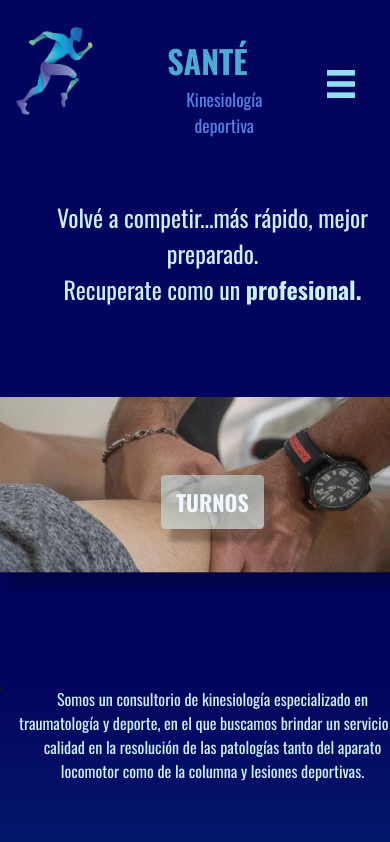
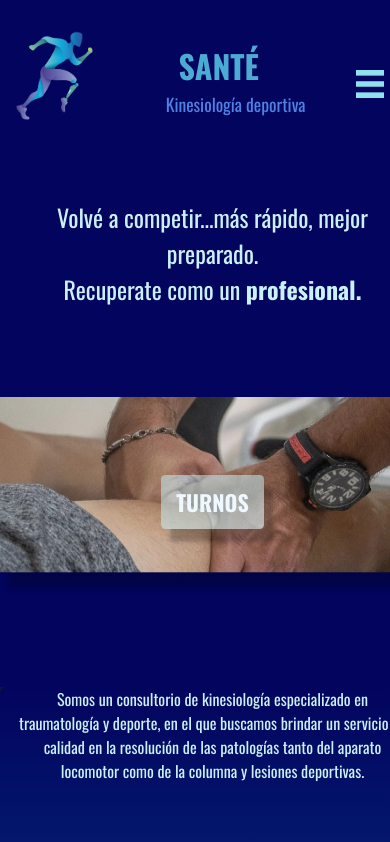
Before and after one commit to amandabrousson/SANTEv2, a website: page index.html in a window 390 px wide. Shown: the top 842 px of the page. Drawn offline with nearby package versions, Linux system fonts and the light colour scheme.

Commit message:
ajusteScreen6

```diff
--- a/scss/_cuerpo.scss
+++ b/scss/_cuerpo.scss
@@ -75,7 +75,7 @@
 @media (max-width: 426px){
 
     #inicio{
-        width: auto;
+        width: 100%;
         display: flex;
         flex-direction: column-reverse;
         background: linear-gradient(rgba(3, 4, 94, 1),rgba(3, 4, 94, 1));
--- a/scss/_header.scss
+++ b/scss/_header.scss
@@ -102,10 +102,11 @@ header{
 
 
         header{
-            width: auto;
+            position: absolute;
+            width: 100%;
             display: flex;
             align-items: center;
-            justify-content: space-around;
+            justify-content: space-between;
             height: 170px;
             background-color: rgba(3, 4, 94, 1);
 
@@ -132,9 +133,10 @@ header{
             }
             .menuBurger{
                 display: block;
-                margin-right: 3.3rem;
-                margin-left: 3rem;
+                // margin-right: 3.3rem;
+                // margin-left: 3rem;
                 padding-left: 2rem;
+                // padding-right: 3rem ;
                 background: transparent;
                 box-shadow: none;
                 border: none;
```
Also changed, not shown: index.html (+0 -1 lines), css/index.css.
